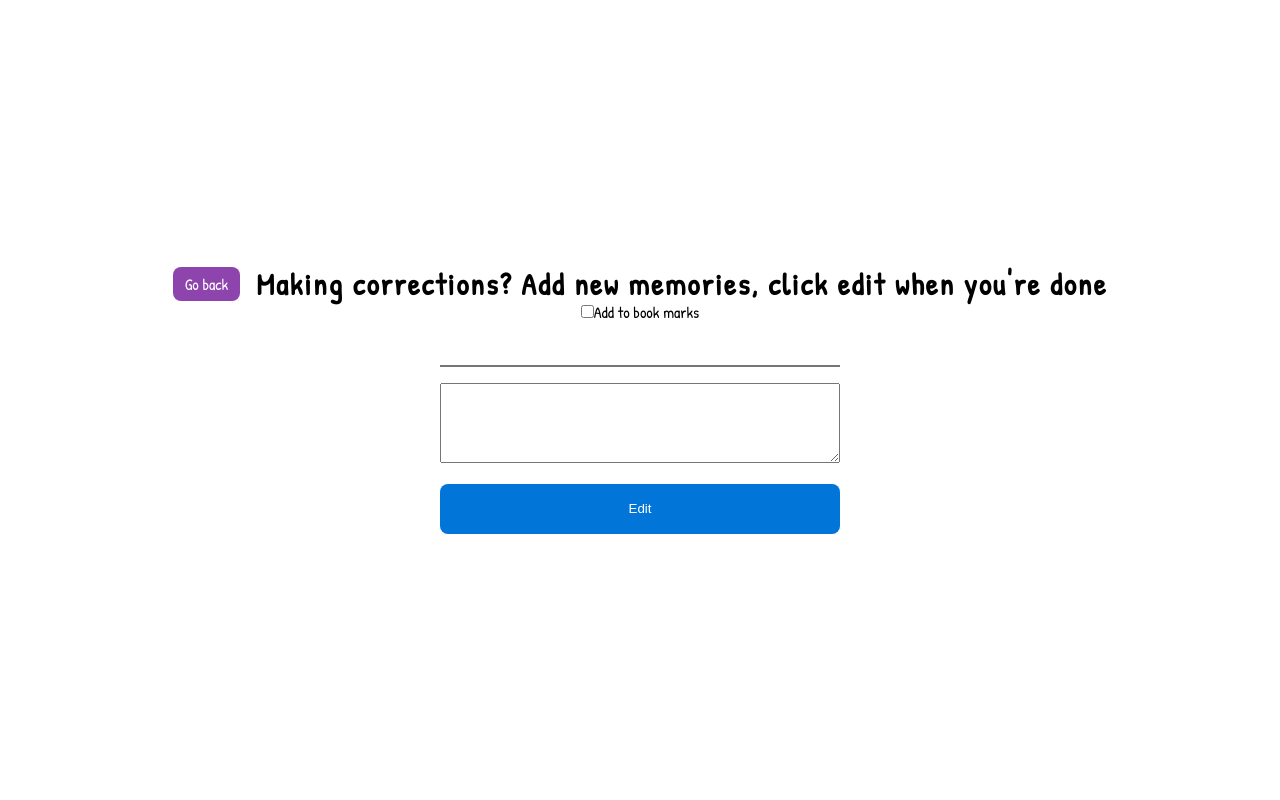
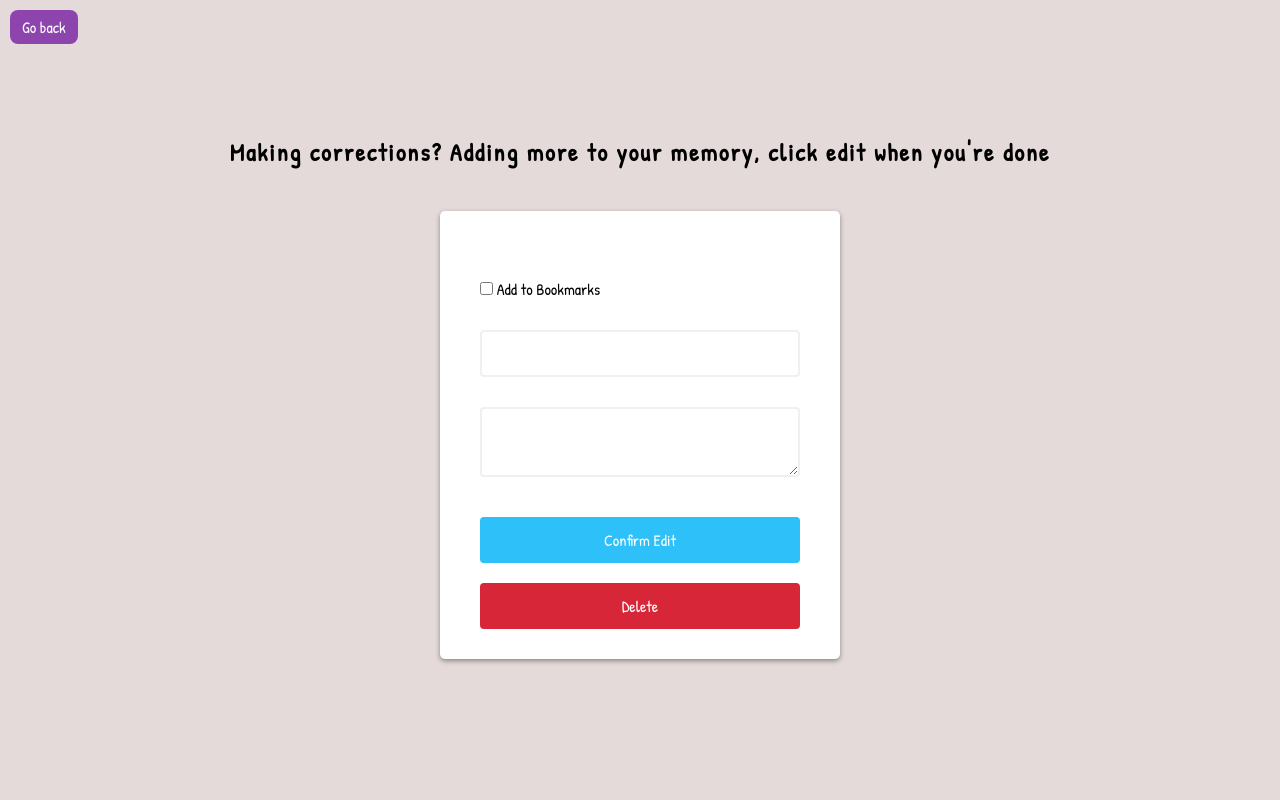
Before and after one commit to Munenyashaishe/ACA-Mowana-Diary-Project, a PHP site: page /entry.html in a window 1280 px wide. Run offline with PHP 8.4, Linux system fonts and the light colour scheme; some libraries are stand-ins or nearby versions.

Commit message:
Style singleEntry.html and adds form validation

```diff
--- a/controllers/entryController.js
+++ b/controllers/entryController.js
@@ -48,6 +48,11 @@ const editEntry = async (req, res) => {
     params: { id: entryId },
   } = req;
 
+  if (!req.body.title || !req.body.body) {
+    res.status(StatusCodes.BAD_REQUEST).json({ msg: 'Please provide values' });
+    return;
+  }
+
   const entry = await Entry.findByIdAndUpdate(
     { _id: entryId, createdBy: userId },
     req.body,
--- a/public/css/entry.css
+++ b/public/css/entry.css
@@ -1,34 +1,120 @@
-#btn-return-dash {
-  margin-right: 1rem;
+body {
+  background-color: #e5dada;
 }
 
-#edit-form {
+.container {
+  background-color: #fff;
+  border-radius: 5px;
+  box-shadow: var(--box-shadow);
+  overflow: hidden;
   width: 400px;
+  max-width: 100%;
+}
+
+#btn-return-dash {
+  position: fixed;
+  top: 10px;
+  left: 10px;
+}
+
+.success-banner {
+  background-color: red;
+  padding: 0.5rem 0;
+  border-radius: var(--radius-sm);
+
+  color: white;
+  visibility: hidden;
+}
+
+.success-banner.delete {
+  background-color: var(--clr-input-error);
+  visibility: visible;
+  margin-bottom: 1rem;
+}
+
+.success-banner.edit {
+  background-color: var(--clr-edit);
+  visibility: visible;
+  margin-bottom: 1rem;
+}
+
+h2 {
+  margin-bottom: 3rem;
+}
+
+.form {
+  padding: 30px 2.5rem;
 }
 
 .form-control {
+  margin-bottom: 10px;
+  padding-bottom: 20px;
+  position: relative;
+}
+
+textarea {
+  resize: vertical;
+}
+
+.form-control input,
+.form-control textarea {
+  border: 2px solid #f0f0f0;
+  border-radius: 4px;
+  display: block;
+  font-family: inherit;
+  font-size: 17px;
+  padding: 10px;
   width: 100%;
 }
 
-#new-title {
-  width: 100%;
-  border-top: none;
-  border-right: none;
-  border-left: none;
-  border-radius: 0;
-  margin: 1rem 0;
-  font-size: 1.4rem;
+.btn-bookmark {
+  display: inline;
+  width: auto;
 }
 
-#new-body {
-  width: 100%;
-  padding: 1rem;
-  font-size: 1.2rem;
-  margin-bottom: 1rem;
+.form-control.success input,
+.form-control.success textarea {
+  border-color: var(--clr-input-success);
 }
 
-.btn.edit-btn {
+.form-control.error input,
+.form-control.error textarea {
+  border-color: var(--clr-input-error);
+}
+
+.form-control input:focus,
+.form-control textarea:focus {
+  outline: 0;
+  border-color: #777;
+}
+
+.form-control small {
+  position: absolute;
+  bottom: 0;
+  left: 0;
+  visibility: hidden;
+}
+
+.form-control.error small {
+  color: var(--clr-input-error);
+  visibility: visible;
+}
+
+.form button {
+  background-color: var(--clr-primary);
+  border: 2px solid var(--clr-primary);
+  border-radius: 4px;
+  color: #fff;
+  display: block;
+  font-family: inherit;
+  font-size: 16px;
+  padding: 10px;
+  margin-top: 20px;
   width: 100%;
-  height: 50px;
-  background-color: #0275d8;
 }
+
+.form p {
+  font-size: 0.9rem;
+  margin-top: 0.4rem;
+  text-align: center;
+}
--- a/public/css/global.css
+++ b/public/css/global.css
@@ -41,7 +41,7 @@ h1 {
 }
 
 h2 {
-  font-size: 30px;
+  font-size: 1.5rem;
   line-height: 22px;
   letter-spacing: 2px;
 }
--- a/public/entry.html
+++ b/public/entry.html
@@ -10,26 +10,58 @@
     <title>Document</title>
   </head>
   <body class="page flex-col">
-    <div class="flex">
     <a href="dashboard.html" class="btn" id="btn-return-dash">Go back</a>
-      <h2>Making corrections? Add new memories, click edit when you're done</h2>
-    </div>
+
+    <h2 class="text-center">
+      Making corrections? Adding more to your memory, click edit when you're
+      done
+    </h2>
+
     <div>
-      <form id="edit-form" class="flex-col">
-        <div class="form-control flex">
-          <input type="checkbox" name="bookmarked" id="btn-bookmark" />
-          <label for="bookmarked">Add to book marks</label>
+      <div class="container">
+        <form class="form" id="edit-form">
+          <p id="successful-operation" class="success-banner">Success</p>
+          <div class="form-control">
+            <input
+              type="checkbox"
+              name="bookmarked"
+              id="btn-bookmark"
+              style="width: fit-content; display: inline"
+            />
+            <label>Add to Bookmarks</label>
           </div>
           <div class="form-control">
             <input type="text" name="title" id="new-title" />
+            <small>Error</small>
           </div>
           <div class="form-control">
             <textarea name="new-body" id="new-body"></textarea>
+            <small>Error</small>
           </div>
-        <button type="submit" id="#submit-edit-btn" class="btn edit-btn">
-          Edit
+          <button
+            style="
+              background-color: var(--clr-edit);
+              border: 2px solid var(--clr-edit);
+            "
+            type="submit"
+            id="#submit-edit-btn"
+            class="btn edit-btn"
+          >
+            Confirm Edit
+          </button>
+          <button
+            style="
+              background-color: var(--clr-input-error);
+              border: 2px solid var(--clr-input-error);
+            "
+            type="submit"
+            id="#submit-delete-btn"
+            class="delete-btn"
+          >
+            Delete
           </button>
         </form>
+      </div>
     </div>
 
     <script
--- a/public/js/singleEntry.js
+++ b/public/js/singleEntry.js
@@ -2,7 +2,10 @@ const newTitle = document.querySelector('#new-title');
 const newBody = document.querySelector('#new-body');
 const bookmarkBtn = document.querySelector('#btn-bookmark');
 const updateBtn = document.querySelector('#submit-edit-btn');
+const deleteBtn = document.querySelector('.delete-btn');
 const updateForm = document.querySelector('#edit-form');
+
+const successBanner = document.querySelector('#successful-operation');
 // THE TOKEN IN LOCAL STORAGE USED TO BUILD THE AUTH HEADER TO ALLOW US TO SEND REQUESTS
 const config = {
   headers: { Authorization: `Bearer ${localStorage.getItem('token')}` },
@@ -10,27 +13,93 @@ const config = {
 // THE ID OF THE CURRENT ENTRY, GRABBED FROM THE URL.
 const entryId = new URLSearchParams(window.location.search).get('id');
 
+const triggerError = (input, message) => {
+  const formControl = input.parentElement; // grabs the parent div of the current input
+  const small = formControl.querySelector('small'); // for the error text
+
+  formControl.className = 'form-control error';
+
+  small.innerText = message;
+};
+
+const triggerSuccess = (input) => {
+  const formControl = input.parentElement; // grabs the parent div of the current input
+
+  formControl.className = 'form-control success';
+};
+
+const checkInputs = () => {
+  const titleValue = newTitle.value.trim();
+  const bodyValue = newBody.value.trim();
+
+  if (titleValue === '') {
+    triggerError(newTitle, 'Title cannot be empty');
+  } else {
+    triggerSuccess(newTitle);
+  }
+
+  if (bodyValue === '') {
+    triggerError(
+      newBody,
+      'Oops, looks like your forgot to add content your entry.'
+    );
+  } else {
+    triggerSuccess(newBody);
+  }
+};
+
+const showBanner = (type) => {
+  if (type === 'del') {
+    successBanner.textContent = 'Successfully deleted';
+    successBanner.classList = 'success-banner delete';
+  }
+  if (type === 'edit') {
+    successBanner.textContent = 'Successfully edited';
+    successBanner.classList = 'success-banner edit';
+  }
+  if (type === 'empty') {
+    successBanner.textContent = 'Missing values';
+    successBanner.classList = 'success-banner delete';
+  }
+};
+
+const resetInputs = () => {
+  newTitle.value = '';
+  newBody.value = '';
+  bookmarkBtn.value = false;
+};
+
 // GRABS ENTRY FROM LOCAL STORAGE AND POPULATES INPUTS WITH DATA FROM IT
 window.onload = function () {
-  const task = JSON.parse(localStorage.getItem('entry_to_edit'));
-  newTitle.value = task.title;
-  newBody.value = task.body;
-  bookmarkBtn.checked = task.isFavorite;
+  const entry = JSON.parse(localStorage.getItem('entry_to_edit'));
+  newTitle.value = entry.title;
+  newBody.value = entry.body;
+  bookmarkBtn.checked = entry.isFavorite;
 };
+
+deleteBtn.addEventListener('click', async (e) => {
+  try {
+    await axios.delete(`/api/v1/entries/${entryId}`, config);
+    showBanner('del');
+    resetInputs();
+    window.location.replace('/dashboard.html');
+  } catch (error) {}
+});
 
 // ON SUBMIT, EDITS THE CURRENT ENTRY
 updateForm.addEventListener('submit', async (e) => {
   e.preventDefault();
   console.log(e);
 
+  checkInputs();
+
   try {
     const entryTitle = newTitle.value;
     const entryBody = newBody.value;
     const entryBookmarked = bookmarkBtn.checked;
 
-    const {
-      data: { entry },
-    } = await axios.patch(
+    const request = await axios
+      .patch(
         `/api/v1/entries/${entryId}`,
         {
           title: entryTitle,
@@ -38,16 +107,17 @@ updateForm.addEventListener('submit', async (e) => {
           isFavorite: entryBookmarked,
         },
         config
-    );
-
-    newTitle.value = '';
-    newBody.value = '';
-    bookmarkBtn.value = false;
-
+      )
+      .catch(function (error) {
+        if (error.response.status === 400) {
+          showBanner('empty');
+        }
+      });
+    if (request.status === 201) {
+      resetInputs();
       window.location.replace('/dashboard.html');
-  } catch (error) {
-    console.log(error);
     }
+  } catch (error) {}
 });
 
 // ! INITIALLY WANTED TO MAKE A CALL TO THE BACKED TO GRAB THE INDIVIDUAL DATA BEFORE DECIDING AGAINST IT.
```
Lines whose indentation alone changed are shown as unchanged.
